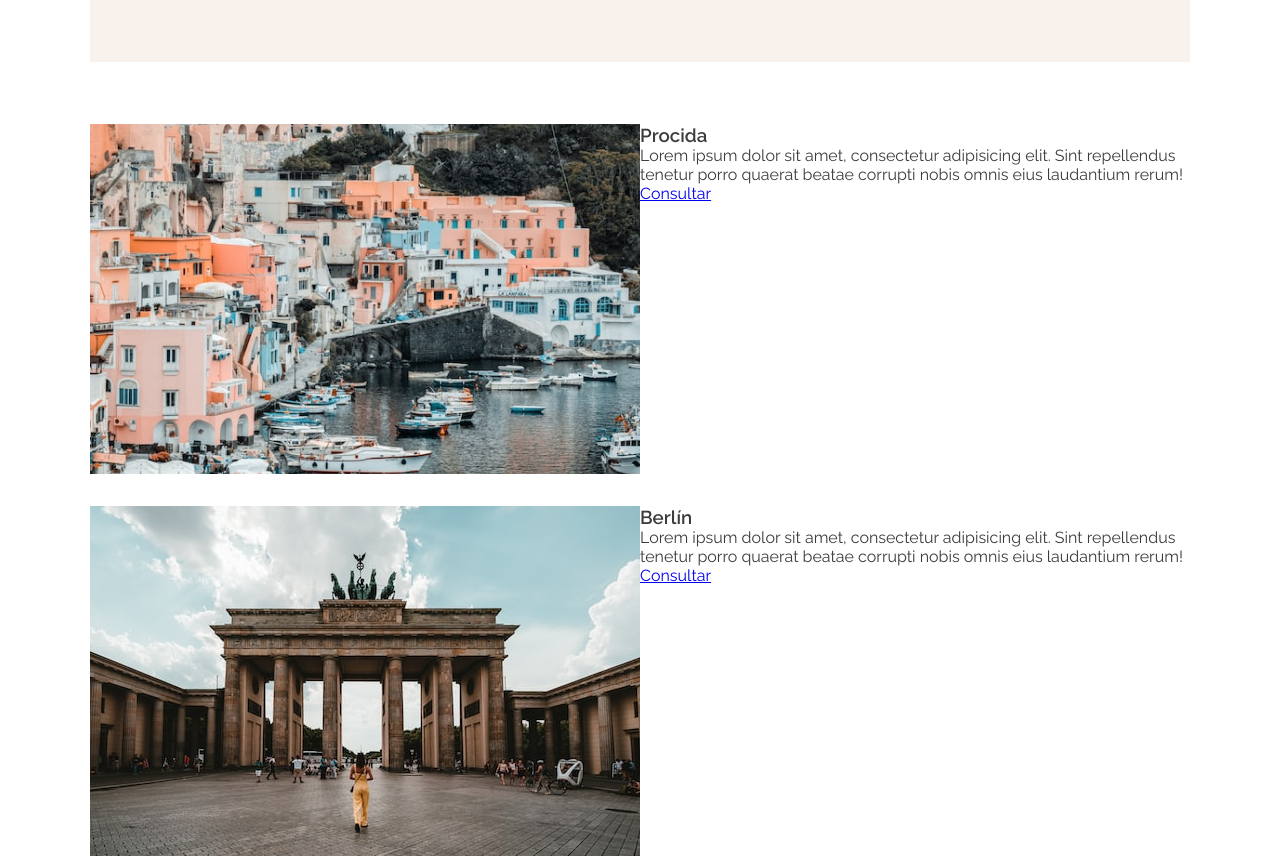
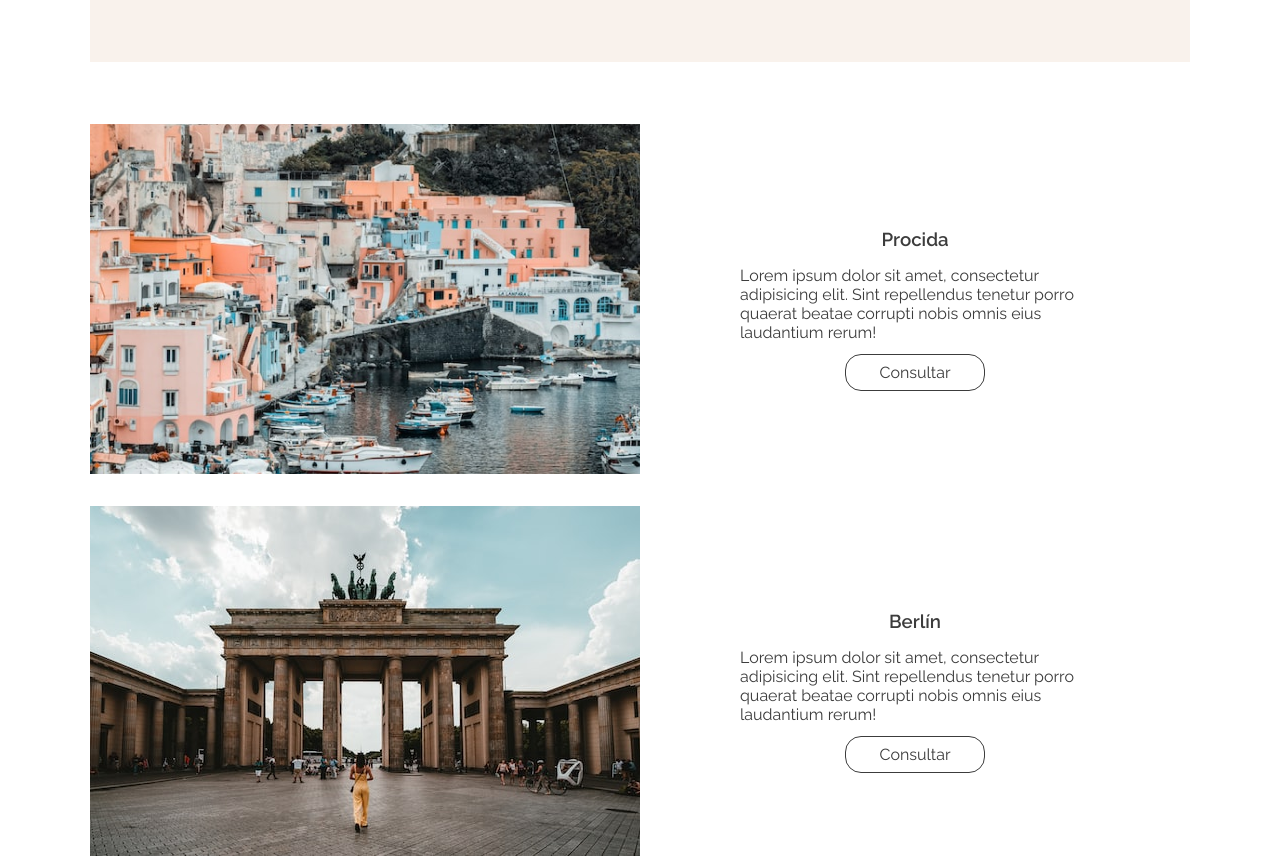
Before and after one commit to exegeses/html-62914, a plain HTML site: page sitio/index.html in a window 1280 px wide. Shown: the part 1100-1959 px from the top of the page. Drawn offline with Linux system fonts and the light colour scheme.

Commit message:
sección destinos

```diff
--- a/sitio/css/estilos.css
+++ b/sitio/css/estilos.css
@@ -93,3 +93,28 @@ header{
         #destinos article div{
             width: 550px;
         }
+        #destinos article div h3{
+            margin-top: 104px;
+            text-align: center;
+        }
+        #destinos article div p{
+            width: 350px;
+            margin: 16px auto 0px auto;
+        }
+        #destinos article div a{
+            display: block;
+            margin: 12px auto 0px auto;
+            padding: 8px 0px; /* separación interna */
+            text-align: center;
+            width: 140px;
+            border: 1px solid #3c3c3c;
+            border-radius: 16px;
+            text-decoration: none;
+            color: #3c3c3c;
+            /* demora en cambio de estado */
+            transition: 500ms;
+        }
+        #destinos article div a:hover{
+            background-color: #3c3c3c;
+            color: #fff;
+        }
```
